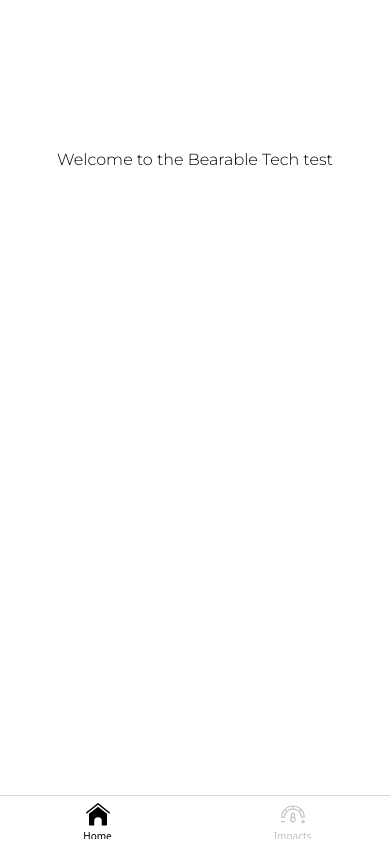
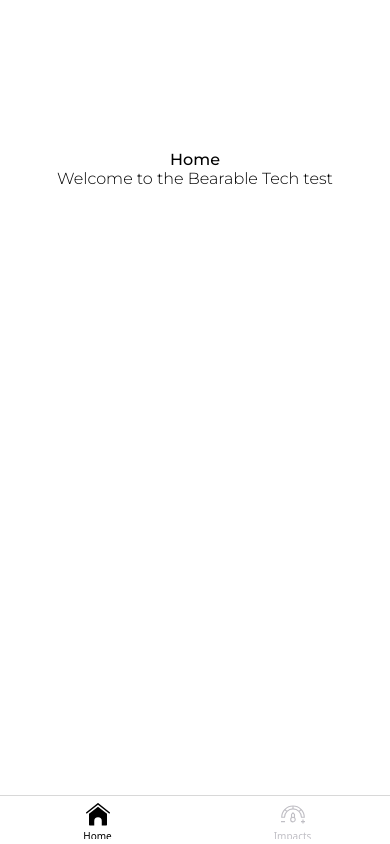
Before and after one commit to FraserCampbell1/BearableTechTest, a React Native app: screen /Home in a window 390 px wide. Built offline with nearby package versions, Linux system fonts and the light colour scheme.

Commit message:
Add title for home screen

```diff
--- a/src/ui/Home/screens/Home/Home.tsx
+++ b/src/ui/Home/screens/Home/Home.tsx
@@ -4,7 +4,6 @@
 
 import styles from "./home.styles";
 import Text from "@/ui/common/components/atoms/Text/Text";
-import Pill from "@/ui/common/components/atoms/Pill/Pill";
 
 const HomeScreen = () => {
   const { isLoading } = useHomeController();
@@ -20,6 +19,9 @@
   return (
     <SafeAreaView style={styles.container}>
       <View style={styles.contentContainer}>
+        <Text variant="primary500" style={styles.title}>
+          Home
+        </Text>
         <Text variant="primary300" style={styles.welcomeText}>
           Welcome to the Bearable Tech test
         </Text>
--- a/src/ui/Home/screens/Home/home.styles.ts
+++ b/src/ui/Home/screens/Home/home.styles.ts
@@ -14,6 +14,9 @@
     marginTop: 150,
     alignItems: "center",
   },
+  title: {
+    fontSize: 16,
+  },
   welcomeText: {
     fontSize: 16,
   },
```
